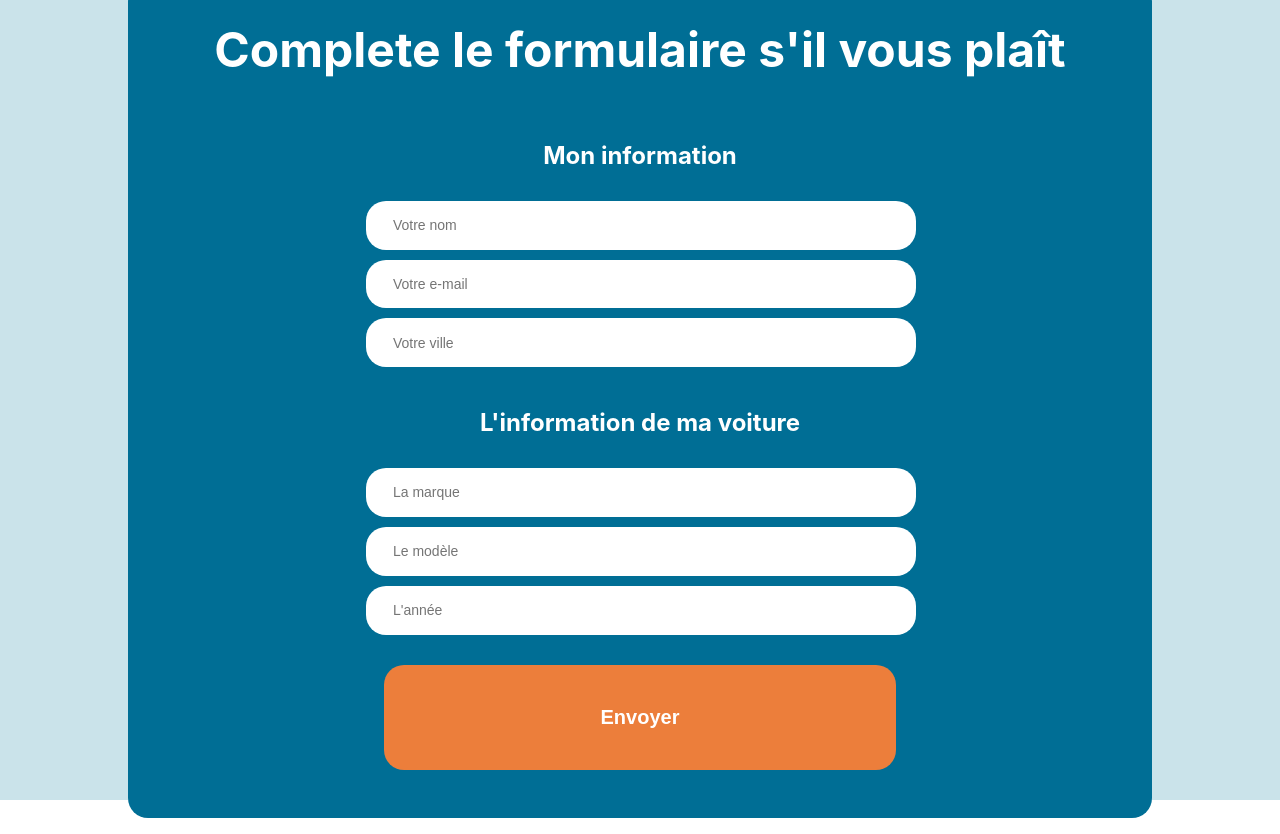
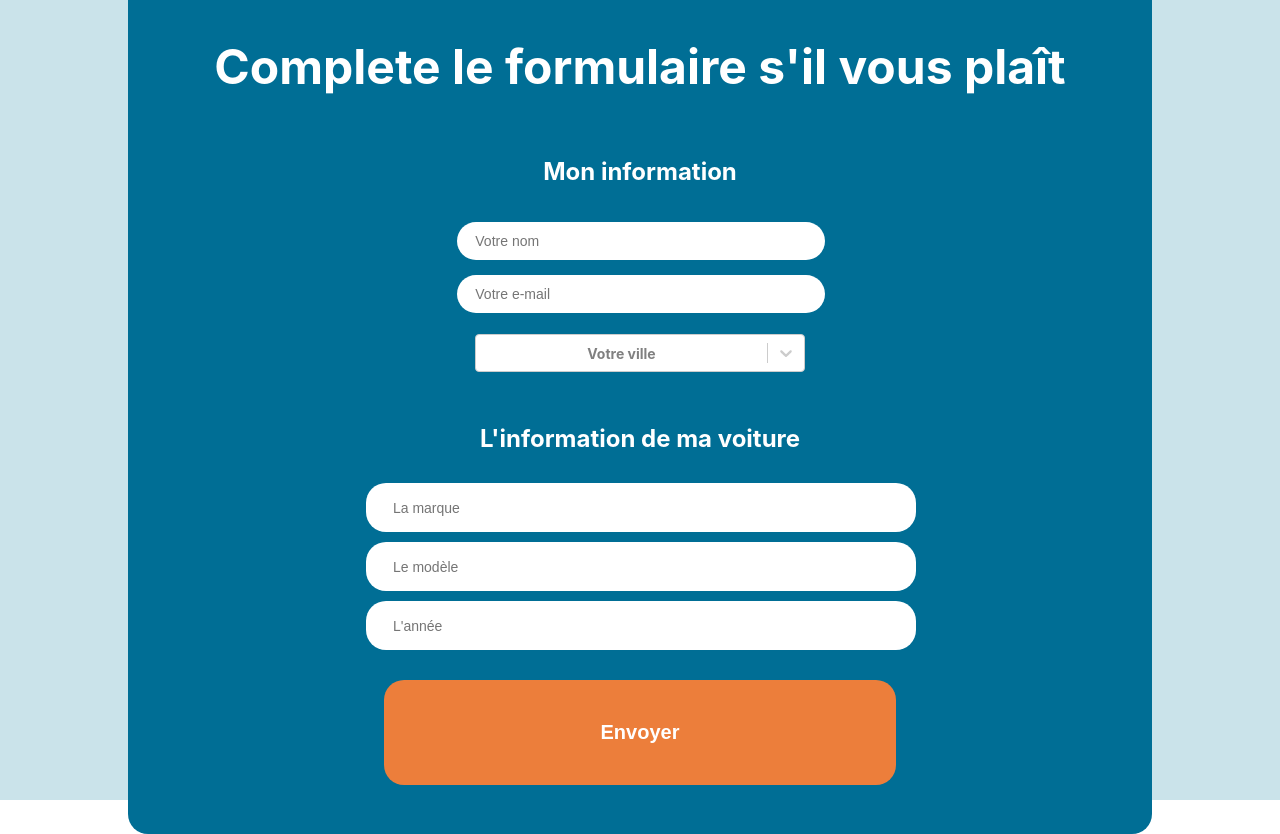
Before and after one commit to OkVoiture/OkVoiture-Web, a React (Create React App) app: page /postForm in a window 1280 px wide. Built offline with nearby package versions, Linux system fonts and the light colour scheme; no server answers.

Commit message:
feat: connected to geoAPI to show cities

```diff
--- a/src/components/PostForm/PostForm.js
+++ b/src/components/PostForm/PostForm.js
@@ -1,6 +1,9 @@
-import React, { useState } from "react";
+import React, {useState} from "react";
+import AsyncSelect from 'react-select/async';
+
 
 import "./PostForm.css";
+import {getVilles} from "../../utils/api/geoApi";
 
 function PostForm() {
     const [name, setName] = useState("");
@@ -11,15 +14,29 @@ function PostForm() {
     const [year, setYear] = useState(null);
     const [photo, setPhoto] = useState("une photo");
 
+    // handle selection
+    const handleChange = value => {
+        setVille(value);
+    }
+
+    async function fetchUsers() {
+        const apiResponse = await getVilles();
+        return apiResponse.map((ville) => {
+            return {
+                nom: ville.nom
+            }
+        });
+    }
+
     return (
         <div className="postForm">
             <div className="postForm__container">
-                <text className="postForm__title">
+                <h1 className="postForm__title">
                     Complete le formulaire s'il vous plaît
-                </text>
-                <text className={"postForm__subtitle"}>
+                </h1>
+                <h2 className={"postForm__subtitle"}>
                     Mon information
-                </text>
+                </h2>
                 <div className={"postForm_user_fomulaire"}>
                     <input
                         type="text"
@@ -35,17 +52,21 @@ function PostForm() {
                         onChange={(e) => setEmail(e.target.value)}
                         placeholder="Votre e-mail"
                     />
-                    <input
-                        type="text"
+                    <AsyncSelect
                         className="postForm__textBox"
+                        cacheOptions
+                        defaultOptions
                         value={ville}
-                        onChange={(e) => setVille(e.target.value)}
+                        getOptionLabel={e => e.nom}
+                        getOptionValue={e => e.nom}
+                        loadOptions={fetchUsers}
+                        onChange={handleChange}
                         placeholder="Votre ville"
                     />
                 </div>
-                <text className={"postForm__subtitle"}>
+                <h2 className={"postForm__subtitle"}>
                     L'information de ma voiture
-                </text>
+                </h2>
                 <div className={"postForm_voiture_fomulaire"}>
                     <input
                         type="text"
--- /dev/null
+++ b/src/utils/api/geoApi.js
@@ -0,0 +1,8 @@
+import axios from "axios";
+
+async function getVilles() {
+    const response = await axios.get(`https://geo.api.gouv.fr/departements/987/communes`);
+    return response.data;
+}
+
+export {getVilles}
```
